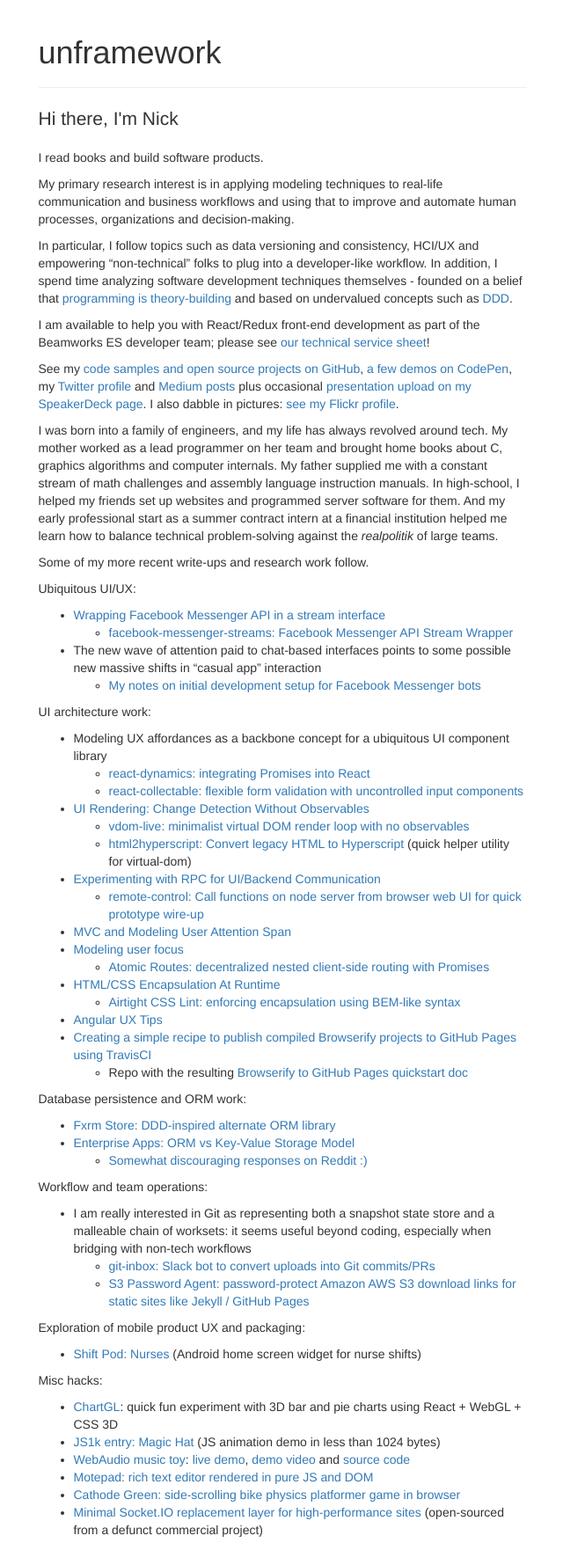
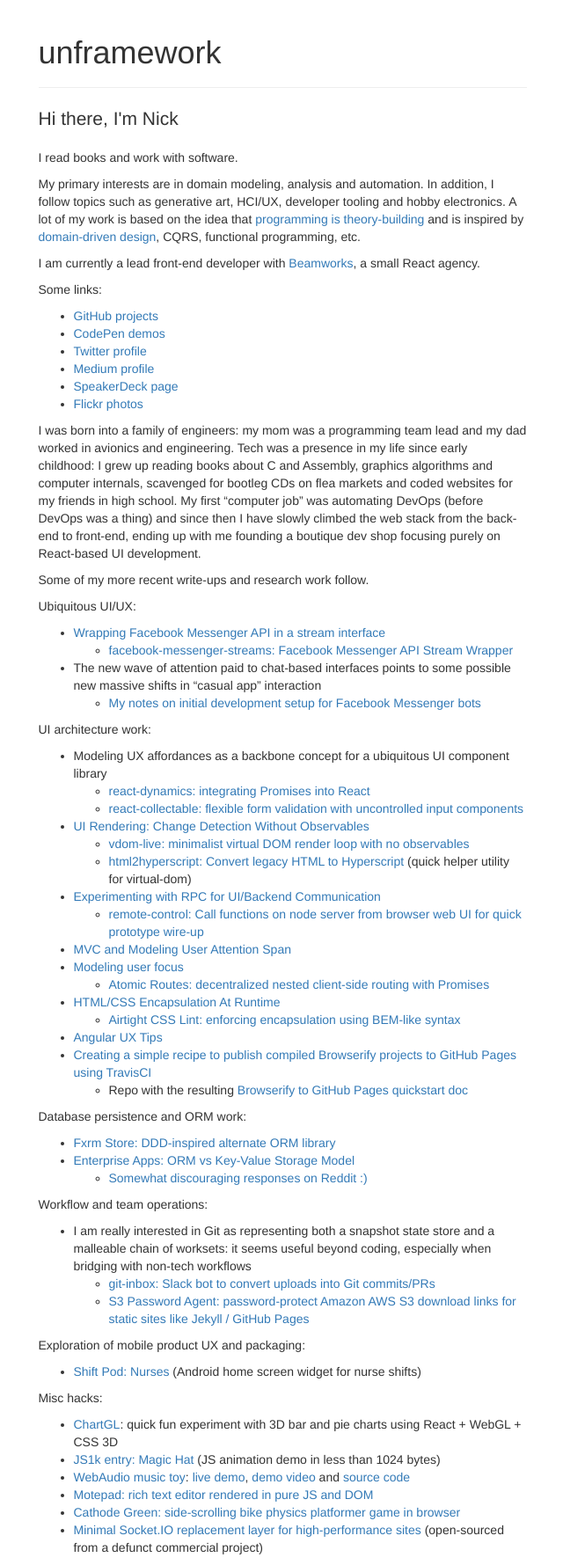
Before and after one commit to unframework/unframework-website, a Jekyll site: the page built from index.md, in a window 1280 px wide. Shown: the whole page at 88% size, without its empty margins (319-959 px from the left). Built offline with Jekyll 4.4.1, drawn with Linux system fonts in a browser that asks for light colours.

Commit message:
Update main text and bio

```diff
--- a/index.md
+++ b/index.md
@@ -3,17 +3,22 @@
 title: Personal website of Nick Matantsev
 ---
 
-I read books and build software products.
+I read books and work with software.
 
-My primary research interest is in applying modeling techniques to real-life communication and business workflows and using that to improve and automate human processes, organizations and decision-making.
+My primary interests are in domain modeling, analysis and automation. In addition, I follow topics such as generative art, HCI/UX, developer tooling and hobby electronics. A lot of my work is based on the idea that [programming is theory-building](http://www.dc.uba.ar/materias/plp/cursos/material/programmingAsTheoryBuilding) and is inspired by [domain-driven design](https://en.wikipedia.org/wiki/Domain-driven_design), CQRS, functional programming, etc.
 
-In particular, I follow topics such as data versioning and consistency, HCI/UX and empowering "non-technical" folks to plug into a developer-like workflow. In addition, I spend time analyzing software development techniques themselves - founded on a belief that [programming is theory-building](http://www.dc.uba.ar/materias/plp/cursos/material/programmingAsTheoryBuilding) and based on undervalued concepts such as [DDD](https://en.wikipedia.org/wiki/Domain-driven_design).
+I am currently a lead front-end developer with [Beamworks](https://beamworks.io), a small React agency.
 
-I am available to help you with React/Redux front-end development as part of the Beamworks ES developer team; please see [our technical service sheet](https://beamworks.io)!
+Some links:
 
-See my [code samples and open source projects on GitHub](https://github.com/unframework), [a few demos on CodePen](http://codepen.io/unframework/), my [Twitter profile](https://twitter.com/unframework) and [Medium posts](https://medium.com/@unframework) plus occasional [presentation upload on my SpeakerDeck page](https://speakerdeck.com/unframework). I also dabble in pictures: [see my Flickr profile](https://www.flickr.com/photos/nickmatantsev/).
+- [GitHub projects](https://github.com/unframework)
+- [CodePen demos](http://codepen.io/unframework/)
+- [Twitter profile](https://twitter.com/unframework)
+- [Medium profile](https://medium.com/@unframework)
+- [SpeakerDeck page](https://speakerdeck.com/unframework)
+- [Flickr photos](https://www.flickr.com/photos/nickmatantsev/)
 
-I was born into a family of engineers, and my life has always revolved around tech. My mother worked as a lead programmer on her team and brought home books about C, graphics algorithms and computer internals. My father supplied me with a constant stream of math challenges and assembly language instruction manuals. In high-school, I helped my friends set up websites and programmed server software for them. And my early professional start as a summer contract intern at a financial institution helped me learn how to balance technical problem-solving against the *realpolitik* of large teams.
+I was born into a family of engineers: my mom was a programming team lead and my dad worked in avionics and engineering. Tech was a presence in my life since early childhood: I grew up reading books about C and Assembly, graphics algorithms and computer internals, scavenged for bootleg CDs on flea markets and coded websites for my friends in high school. My first "computer job" was automating DevOps (before DevOps was a thing) and since then I have slowly climbed the web stack from the back-end to front-end, ending up with me founding a boutique dev shop focusing purely on React-based UI development.
 
 Some of my more recent write-ups and research work follow.
 
```
